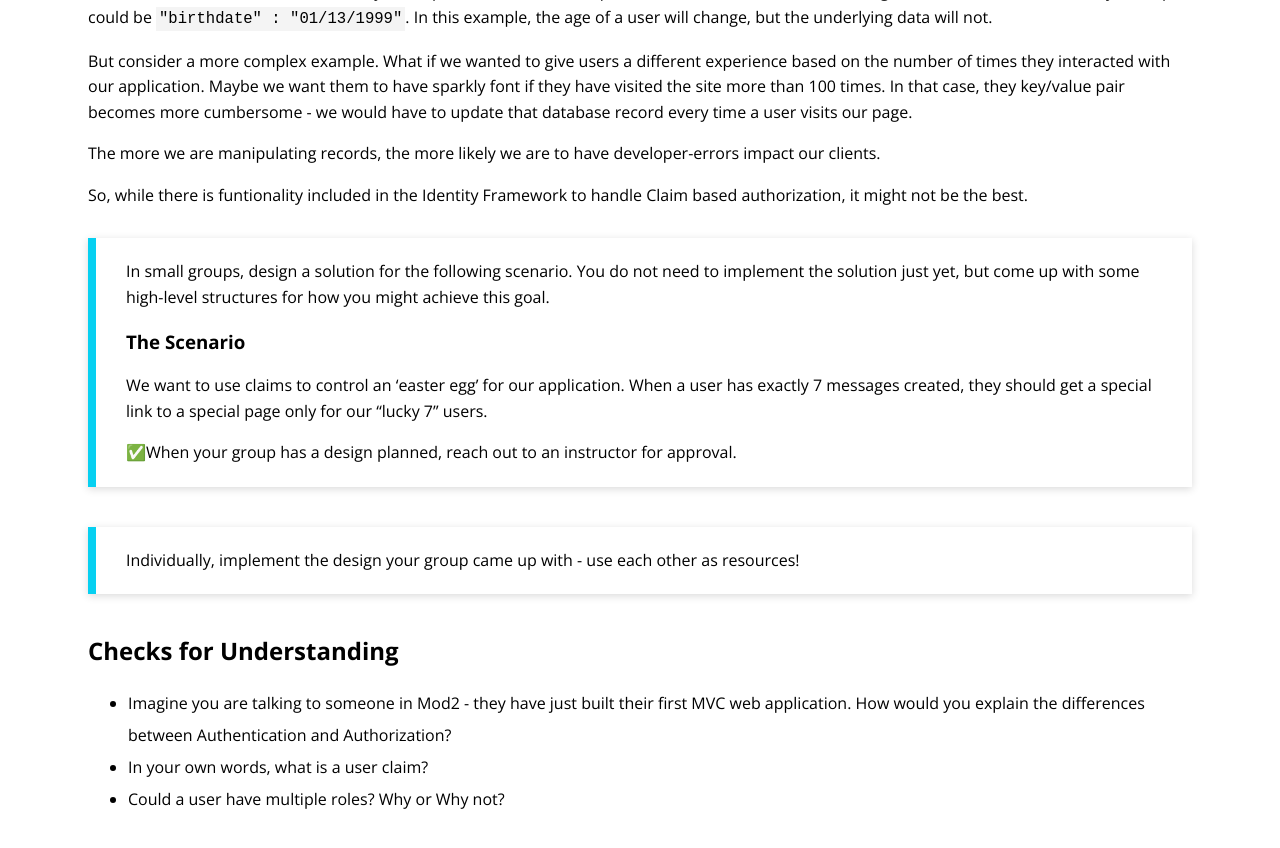
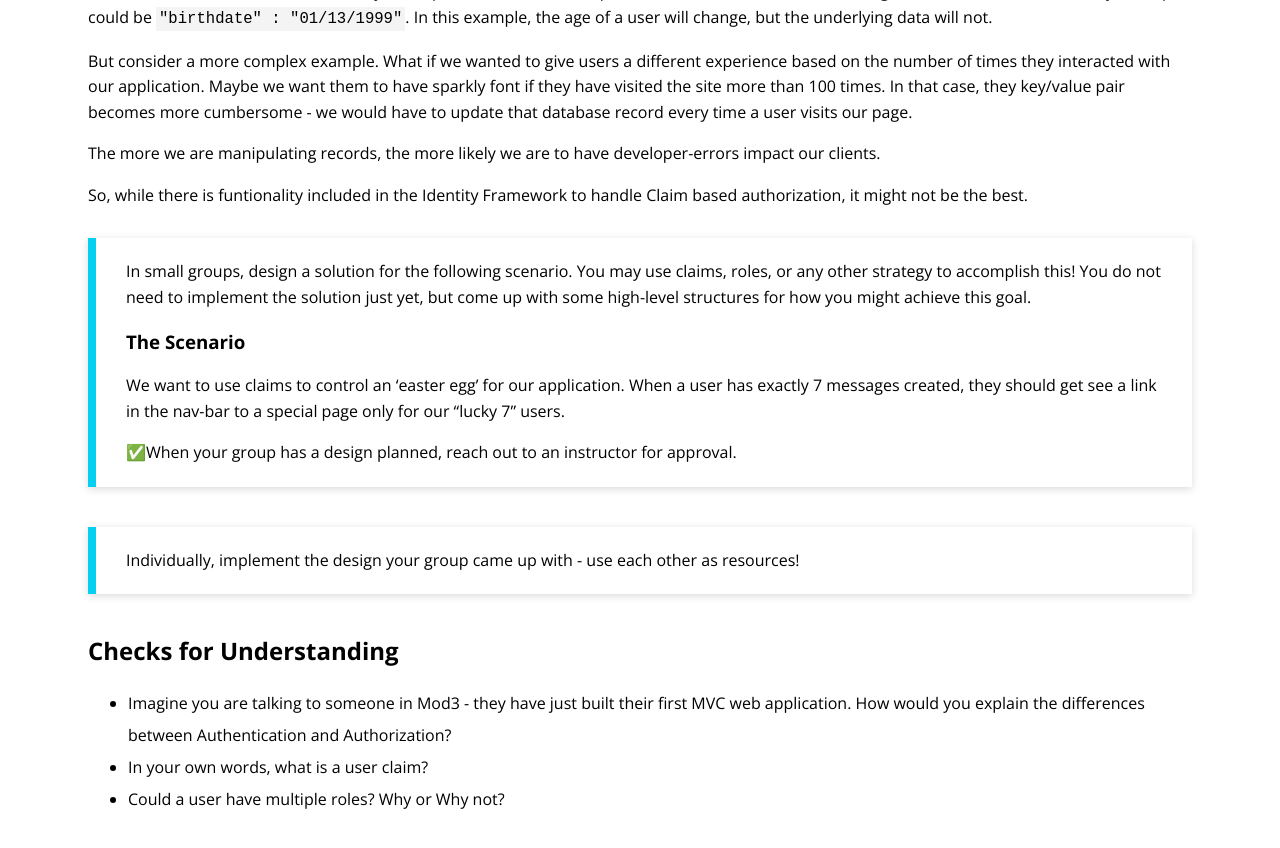
Before and after one commit to turingschool/launch-curriculum, a Jekyll site: the page built from module5/lessons/Week3/Authorization.md, in a window 1280 px wide and 900 px high, scrolled down 4603 px, cut to the strip 0-859 px from the top of the window. Shown: the top 848 px of the strip. Built offline with Jekyll 4.4.1, drawn with Linux system fonts in a browser that asks for light colours; nearby versions of some CDN libraries; comment, search, counter and statistics services are not loaded; some of the changed text lies outside the part shown.

Commit message:
updates from feedback

```diff
--- a/module5/lessons/Week3/Authorization.md
+++ b/module5/lessons/Week3/Authorization.md
@@ -146,6 +146,8 @@
 </section>
 
 <section class='instructor-notes' markdown='1'>
+
+Before moving on, make sure that students have set things up correctly - ask for a chat waterfall of the SQL queries, if any look wonky, take the time now to debug!
 
 SQL Query for assigning Admin to a user in the database (by id):
 
@@ -190,11 +192,11 @@
 
 <section class='call-to-action' markdown='1'>
 
-In small groups, design a solution for the following scenario.  You do not need to implement the solution just yet, but come up with some high-level structures for how you might achieve this goal.
+In small groups, design a solution for the following scenario.  You may use claims, roles, or any other strategy to accomplish this!  You do not need to implement the solution just yet, but come up with some high-level structures for how you might achieve this goal.
 
 ### The Scenario
 
-We want to use claims to control an 'easter egg' for our application.  When a user has exactly 7 messages created, they should get a special link to a special page only for our "lucky 7" users.
+We want to use claims to control an 'easter egg' for our application.  When a user has exactly 7 messages created, they should get see a link in the nav-bar to a special page only for our "lucky 7" users.
 
 ✅When your group has a design planned, reach out to an instructor for approval.
 
@@ -207,6 +209,6 @@
 </section>
 
 ## Checks for Understanding
-* Imagine you are talking to someone in Mod2 - they have just built their first MVC web application. How would you explain the differences between Authentication and Authorization?
+* Imagine you are talking to someone in Mod3 - they have just built their first MVC web application. How would you explain the differences between Authentication and Authorization?
 * In your own words, what is a user claim?
 * Could a user have multiple roles? Why or Why not?
```
Also changed, not shown: other parts of module5/lessons/Week3/Authorization.md (+1 -1 lines), module5/lessons/Week3/Authentication.md (+4 -1 lines), module5/preparation/Week3/Authentication.md (+4 -0 lines).
